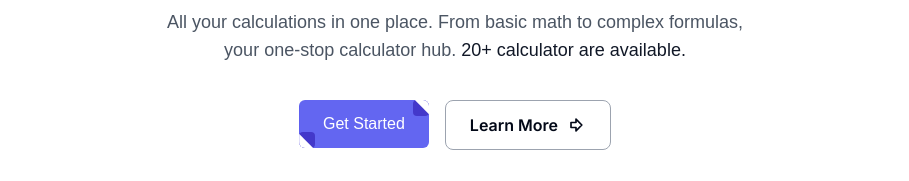
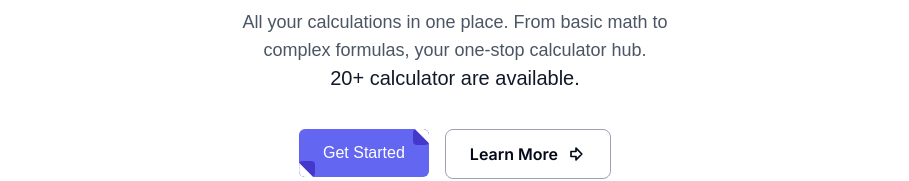
Before and after one commit to codewithdhruba01/MultiCalc, a React (Vite) app: page / in a window 1280 px wide. Shown: the part 498-679 px from the top of the page, without its empty margins (185-1094 px from the left). Built offline with nearby package versions, Linux system fonts and the light colour scheme; no server answers; a web font is replaced by a local one.

Commit message:
fix subline

```diff
--- a/src/pages/Home.tsx
+++ b/src/pages/Home.tsx
@@ -138,8 +138,8 @@ export default function Home() {
 
           {/* Subtitle */}
           <p className="text-lg text-gray-600 dark:text-gray-400 mb-9 max-w-2xl mx-auto font-satoshi" data-aos="fade-up">
-            All your calculations in one place. From basic math to complex formulas, <br />
-            your one-stop calculator hub. <span className=" text-gray-900 dark:text-gray-300 font-satoshi">20+ calculator are available.</span>
+            All your calculations in one place. From basic math to <br /> complex formulas,
+            your one-stop calculator hub. <br /> <span className=" text-xl text-gray-900 dark:text-gray-300 font-outfit">20+ calculator are available.</span>
           </p>
 
           <div className="flex flex-wrap gap-4 mb-9 justify-center" data-aos="zoom-in">
```
